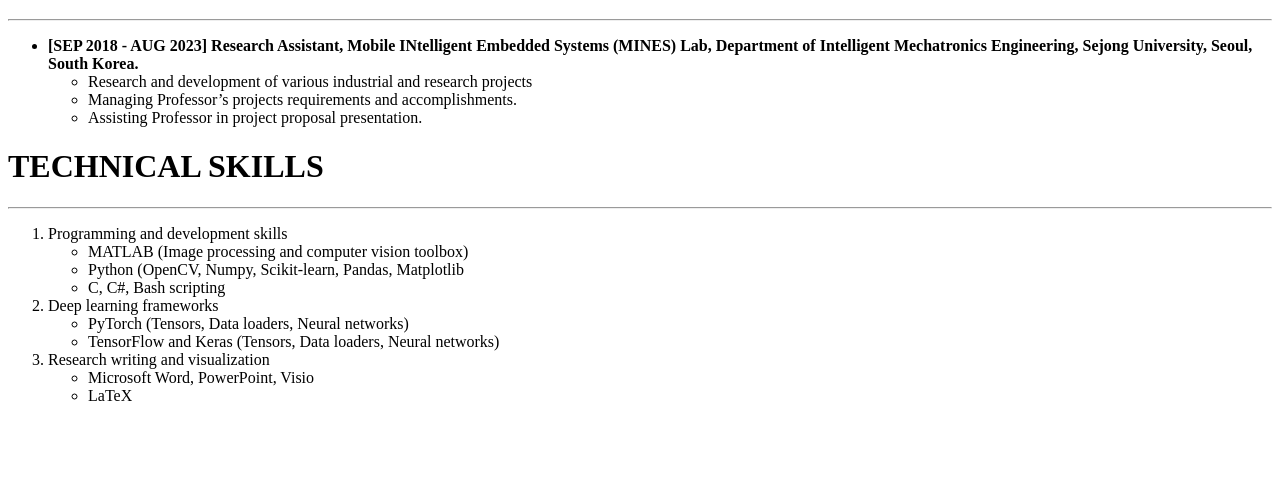
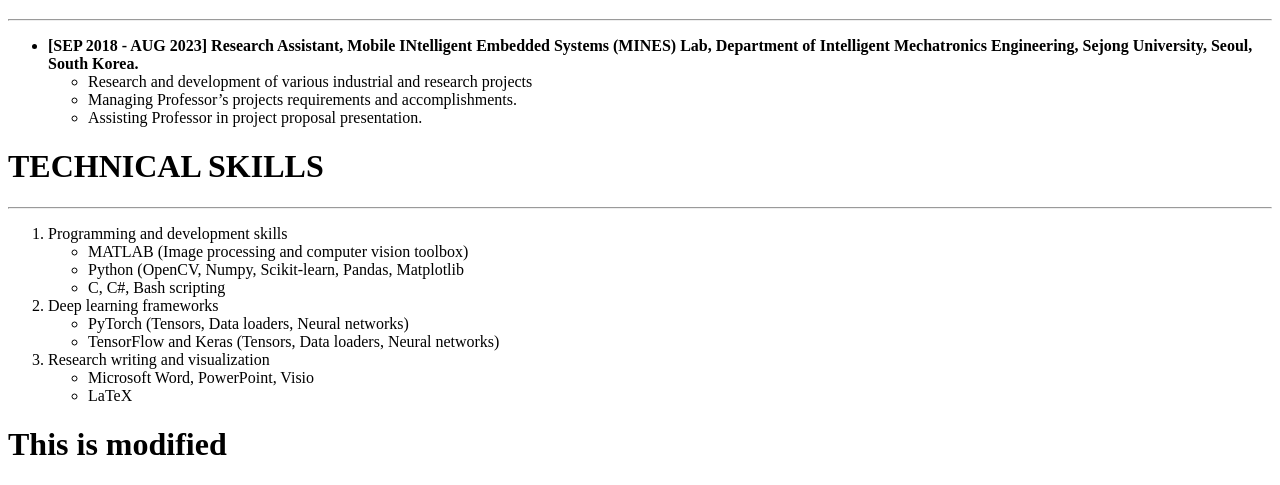
Before and after one commit to zubair1811/gitclass, a plain HTML site: page CodeProblem_1.html in a window 1280 px wide. Shown: the part 575-1060 px from the top of the page. Before the commit the page ends 996 px from the top, so only its background shows below. Drawn offline with Linux system fonts and the light colour scheme.

Commit message:
we modify something

```diff
--- a/CodeProblem_1.html
+++ b/CodeProblem_1.html
@@ -54,6 +54,7 @@
         </li>
 
     </ol>
+    <h1> This is modified</h1>
 
 </body>
 </html>
```
